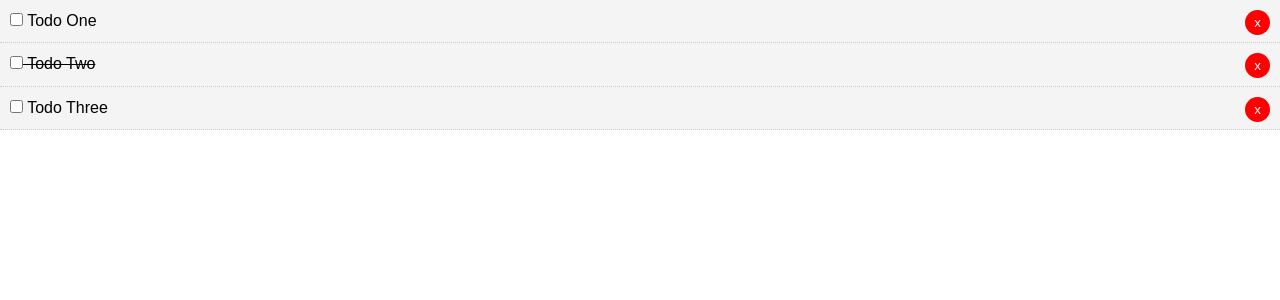
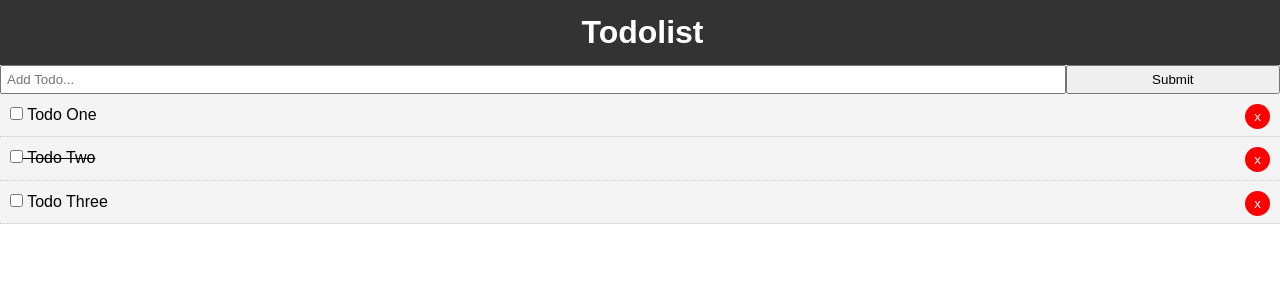
Before and after one commit to theSLWayne/vueTodo, a Vue app: page / in a window 1280 px wide. Shown: the top 300 px of the page. Built offline with nearby package versions, Linux system fonts and the light colour scheme.

Commit message:
Added a header

```diff
--- a/src/App.vue
+++ b/src/App.vue
@@ -1,16 +1,22 @@
 <template>
   <div id="app">
+    <Header />
+    <AddTodo />
     <Todos v-bind:todos='todos' v-on:del-todo="deleteToDo" />
   </div>
 </template>
 
 <script>
+import Header from './components/layout/Header';
 import Todos from './components/Todos';
+import AddTodo from './components/AddTodo';
 
 export default {
   name: 'app',
   components: {
-    Todos
+    Header,
+    Todos,
+    AddTodo
   },
   data() {
     return {
--- /dev/null
+++ b/src/components/AddTodo.vue
@@ -0,0 +1,29 @@
+<template>
+    <div>
+        <form>
+            <input type="text" name="title" placeholder="Add Todo...">
+            <input type="submit" value="Submit" class="btn">
+        </form>
+    </div>
+</template>
+
+<script>
+export default {
+    name: "AddTodo"
+}
+</script>
+
+<style scoped>
+    form{
+        display: flex;
+    }
+
+    input[type="text"] {
+        flex: 10;
+        padding: 5px;
+    }
+
+    input[type="submit"] {
+        flex: 2;
+    }
+</style>
--- a/src/components/layout/Header.vue
+++ b/src/components/layout/Header.vue
@@ -11,5 +11,15 @@
 </script>
 
 <style scoped>
+    .header{
+        background: #333;
+        color: #fff;
+        text-align: center;
+        padding: 10px;
+    }
 
+    .header{
+        color: #fff;
+        padding-right: 5px;
+    }
 </style>
```
